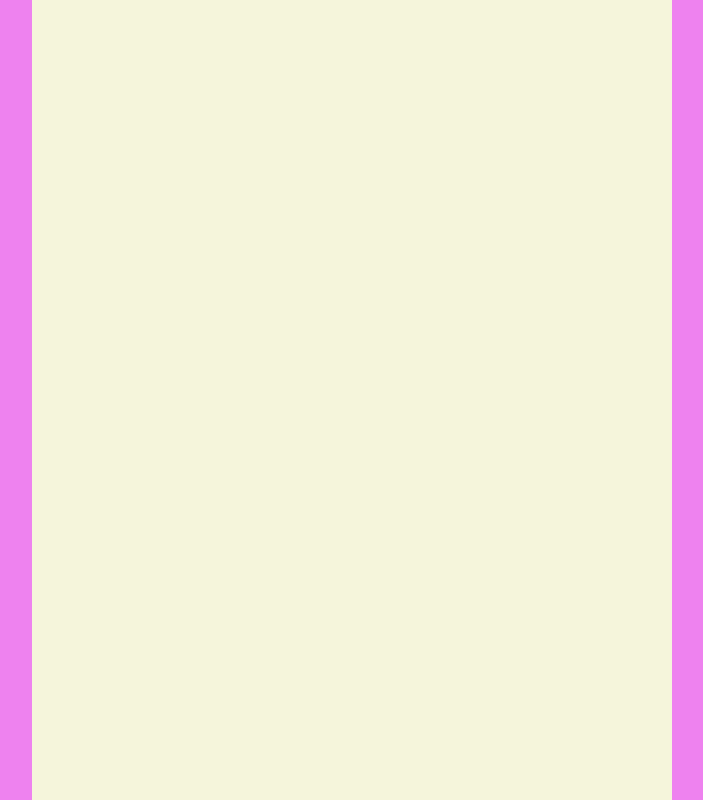
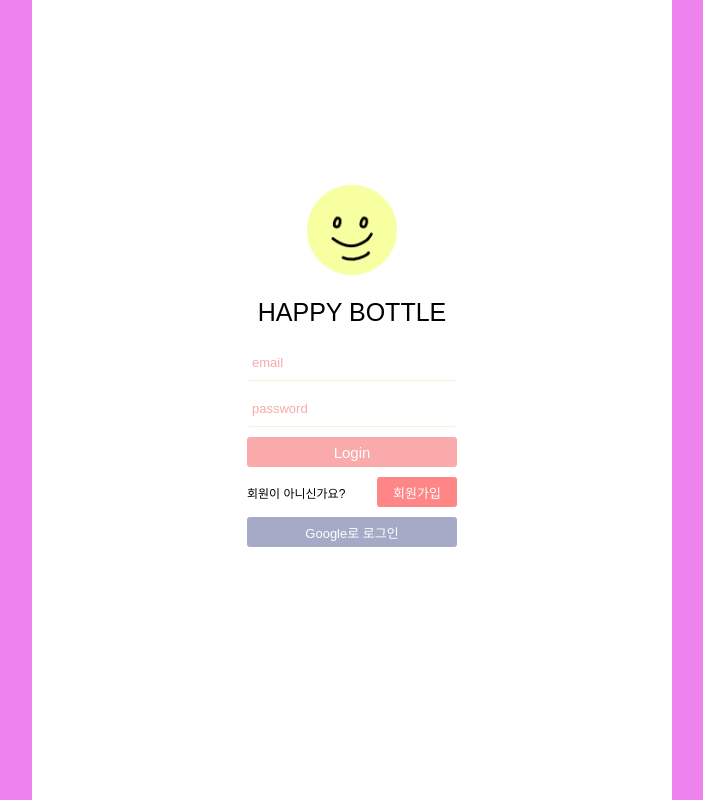
Before and after one commit to jayoung-cinnamon/happybottle, a React (Create React App) app: page / in a window 1280 px wide. Shown: the whole page, without its empty margins (288-991 px from the left). Built offline with nearby package versions, Linux system fonts and the light colour scheme.

Commit message:
[STYLE] Add login-page style

```diff
--- a/src/components/Login/Login.tsx
+++ b/src/components/Login/Login.tsx
@@ -2,15 +2,145 @@ import React, { useState, useCallback, useEffect } from "react";
 import styled, { css } from "styled-components";
 
 function Login() {
-  return <LoginContainer></LoginContainer>;
+  const [email, setEmail] = useState("");
+  const [password, setPassword] = useState("");
+  return (
+    <LoginContainer>
+      <Logo />
+      <Title>HAPPY BOTTLE</Title>
+      <InputContainer>
+        <Input
+          name="email"
+          type="email"
+          value={email}
+          placeholder="email"
+          required
+        ></Input>
+        <Input
+          name="password"
+          type="password"
+          value={password}
+          placeholder="password"
+          required
+        ></Input>
+        <LoginInput type="submit" value="Login"></LoginInput>
+      </InputContainer>
+      <RegisterContainer>
+        <RegisterText>회원이 아니신가요?</RegisterText>
+        <RegisterBtn>회원가입</RegisterBtn>
+      </RegisterContainer>
+      <GoogleLoginBtn>Google로 로그인</GoogleLoginBtn>
+    </LoginContainer>
+  );
 }
 
 export default Login;
 // TODO: 컨테이너 위치 조정 필요 - 세로 중앙 정렬
 const LoginContainer = styled.div`
   margin: 0 auto;
+  width: 240px;
+  height: 430px;
   max-width: 640px;
   min-width: 320px;
   min-height: 50vh;
-  background-color: blue;
+  display: flex;
+  flex-direction: column;
+  align-items: center;
 `;
+
+const Title = styled.div`
+  margin-top: 25px;
+  font-size: 25px;
+  font-weight: 500;
+`;
+
+const Logo = styled.div`
+  width: 90px;
+  height: 90px;
+  background-image: url("images/main/SmileLogo.png");
+  background-repeat: no-repeat;
+  background-size: cover;
+  /* border: 1px solid red; */
+`;
+
+const InputContainer = styled.form`
+  width: 100%;
+  display: flex;
+  flex-direction: column;
+  align-items: center;
+  margin-top: 10px;
+`;
+
+const Input = styled.input`
+  font-size: 13px;
+  padding: 5px;
+  margin-top: 10px;
+  height: 25px;
+  width: 200px;
+  border-top: none;
+  border-left: none;
+  border-right: none;
+  border-bottom: 1px solid papayawhip;
+  border-radius: 3px;
+  ::placeholder {
+    color: #faaaaa;
+  }
+`;
+
+const LoginInput = styled.input`
+  font-size: 15px;
+  padding: 5px;
+  margin-top: 10px;
+  height: 30px;
+  width: 210px;
+  display: flex;
+  justify-content: center;
+  align-items: center;
+  background: #faaaaa;
+  border: none;
+  border-radius: 3px;
+  color: white;
+  cursor: pointer;
+`;
+
+const RegisterContainer = styled.div`
+  margin-top: 10px;
+  width: 210px;
+  display: flex;
+  justify-content: space-between;
+  align-items: baseline;
+`;
+
+const RegisterText = styled.div`
+  font-size: 12px;
+`;
+
+const RegisterBtn = styled.button`
+  font-size: 13px;
+  padding: 3px;
+  height: 30px;
+  width: 80px;
+  display: flex;
+  justify-content: center;
+  align-items: center;
+  background: #ff8686;
+  border: none;
+  border-radius: 3px;
+  color: white;
+  cursor: pointer;
+`;
+const GoogleLoginBtn = styled.button`
+  margin-top: 10px;
+  font-size: 13px;
+  padding: 3px;
+  height: 30px;
+  width: 210px;
+  display: flex;
+  justify-content: center;
+  align-items: center;
+  background: #a5aac7;
+  border: none;
+  border-radius: 3px;
+  color: white;
+  cursor: pointer;
+`;
--- a/src/components/Main/Main.tsx
+++ b/src/components/Main/Main.tsx
@@ -1,6 +1,7 @@
 import React, { useState, useCallback, useEffect } from "react";
 import styled, { css } from "styled-components";
 import useTimeout from "../../hooks/useTimeout";
+import Login from "components/Login";
 
 function Main() {
   const [splashScreen, SetSplashScreen] = useState(true);
@@ -15,9 +16,11 @@ function Main() {
         <>
           <SplashLogoContainer>
             <SplashLogo />
+            <Title>HAPPY BOTTLE</Title>
           </SplashLogoContainer>
         </>
       )}
+      {!splashScreen && <Login></Login>}
     </MainContainer>
   );
 }
@@ -30,7 +33,7 @@ const MainContainer = styled.div`
   min-width: 320px;
   min-height: 100vh;
   height: 100vh;
-  background-color: beige;
+  background-color: white;
   display: flex;
   justify-content: center;
   align-items: center;
@@ -40,13 +43,20 @@ const SplashLogoContainer = styled.div`
   width: 50%;
   height: 25%;
   display: flex;
+  flex-direction: column;
   justify-content: center;
   align-items: center;
 `;
 
+const Title = styled.div`
+  margin-top: 25px;
+  font-size: 25px;
+  font-weight: 500;
+`;
+
 const SplashLogo = styled.div`
-  width: 84px;
-  height: 81px;
+  width: 90px;
+  height: 90px;
   background-image: url("images/main/SmileLogo.png");
   background-size: 100% 100%;
 `;
--- a/src/styles/GlobalStyle.ts
+++ b/src/styles/GlobalStyle.ts
@@ -8,6 +8,7 @@ const GlobalStyle = createGlobalStyle`
         font-family: 'Noto Sans KR', sans-serif;
         /* 배경 테스트용도 */
         background-color: violet;
+        box-sizing: border-box;
     };
     button{
         display: flex;
```
